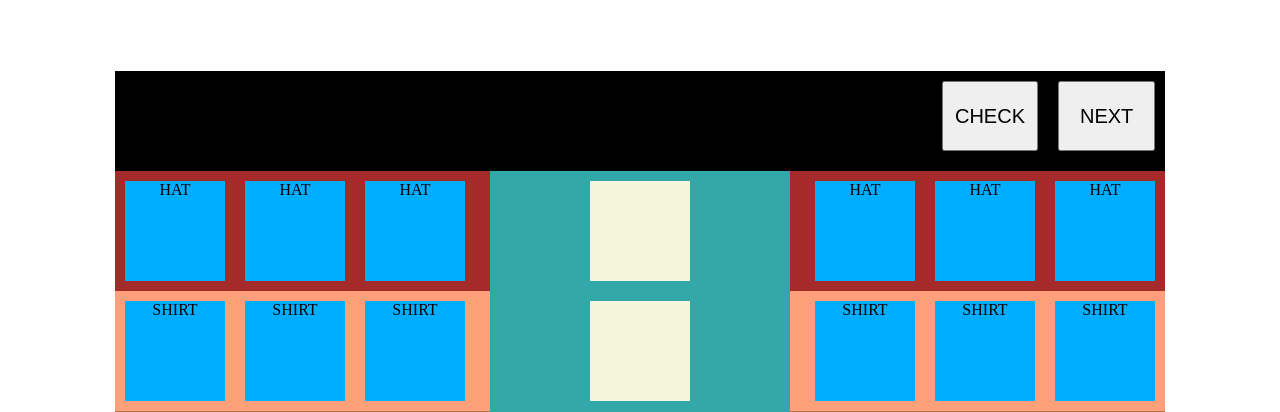
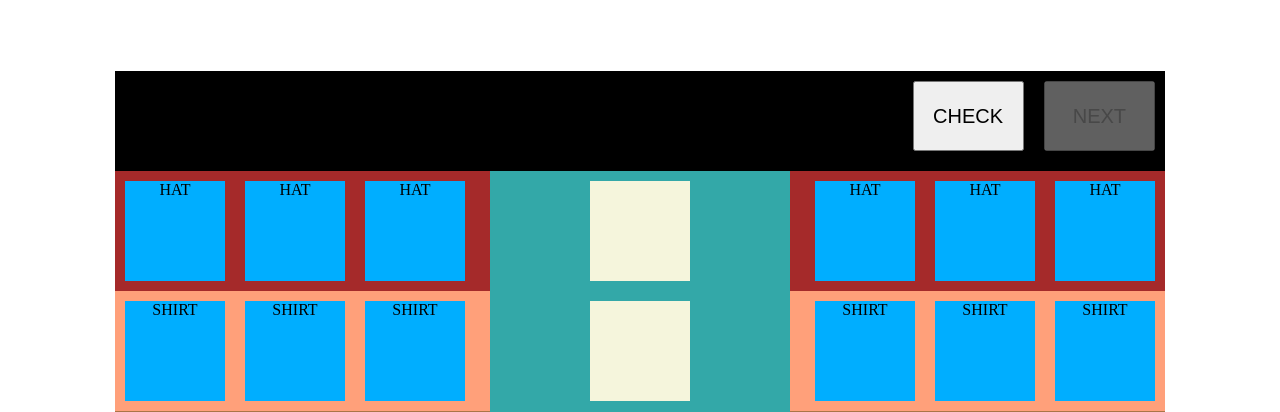
Before and after one commit to froilanenriquez3/Project1, a PHP site: page /webApp/game_froilan/index.html in a window 1280 px wide. Shown: the top 412 px of the page. Run offline with PHP 8.4, Linux system fonts and the light colour scheme.

Commit message:
Modify javascript functions

```diff
--- a/webApp/game_froilan/index.html
+++ b/webApp/game_froilan/index.html
@@ -15,9 +15,12 @@
             <div>
                 <p id="feedback"></p>
             </div>
+            <div>
+                <p id="winner"></p>
+            </div>
 
             <button onclick="checkCombo()">CHECK</button>
-            <button onclick="newCombo()">NEXT</button>
+            <button onclick="newCombo()" id="next" disabled>NEXT</button>
         </div>
 
         <div class="container">
--- a/webApp/game_froilan/script.js
+++ b/webApp/game_froilan/script.js
@@ -8,11 +8,16 @@ newCombo();
 
 //Function to check selected clothes items
 function checkCombo() {
-
+  let checkHat = false;
+  let checkShirt = false;
+  let checkPants = false;
+  let checkShoes = false;
   let text = "";
+  let text2 = "Keep trying.";
 
   if (document.querySelector(' #hathole').firstChild.id == window.hat) {
     text += "This hat is hitting it. <br>";
+    checkHat = true;
   } else {
     text += "This hat sucks. <br>";
   }
@@ -20,23 +25,32 @@ function checkCombo() {
 
   if (document.querySelector(' #shirthole').firstChild.id == window.shirt) {
     text += "This shirt is shuper. <br>";
+    checkShirt = true;
   } else {
     text += "This shirt sucks. <br>";
   }
 
   if (document.querySelector(' #pantshole').firstChild.id == window.pants) {
     text += "These pants are the cat's pajamas! Well, not literally. <br>";
+    checkPants = true;
   } else {
     text += "These pants suck. <br>"
   }
 
   if (document.querySelector(' #shoeshole').firstChild.id == window.shoes) {
-    text += "These shoes are shpectacular!";
+    text += "These shoes are shpectacular! <br>";
+    checkShoes = true;
   } else {
     text += "I am not wearing these shoes.";
   }
 
+  if ( checkHat && checkShirt && checkPants && checkShoes){
+    text2 = "You got me the perfect outfit!";
+
+  }
+  document.querySelector('#next').disabled = false;
   document.querySelector('#feedback').innerHTML = text;
+  document.querySelector('#winner').innerHTML = text2;
 }
 
 //Function to generate new outfit
@@ -138,11 +152,9 @@ function newCombo() {
     default:
       break;
   }
-
-
-
-
-
+  document.querySelector('#feedback').innerHTML = "";
+  document.querySelector('#winner').innerHTML = "";
+  console.log(hatNum + " " + shirtNum + " " + pantsNum + " " + shoesNum);
 
 }
 
--- a/webApp/game_froilan/styles/style.css
+++ b/webApp/game_froilan/styles/style.css
@@ -17,14 +17,14 @@ body {
           box-sizing: border-box;
   height: 100px;
   background-color: black;
+  color: white;
   display: -ms-grid;
   display: grid;
-  -ms-grid-columns: 7fr 1fr 1fr;
-      grid-template-columns: 7fr 1fr 1fr;
+  -ms-grid-columns: 3fr 3fr 1fr 1fr;
+      grid-template-columns: 3fr 3fr 1fr 1fr;
 }
 
 .topbar #feedback {
-  color: white;
   margin-left: 10px;
 }
 
--- a/webApp/game_froilan/styles/style.scss
+++ b/webApp/game_froilan/styles/style.scss
@@ -25,13 +25,13 @@ body{
     box-sizing: border-box;
     height: 100px;
     background-color: black;
-
+    color:white;
     display: grid;
-    grid-template-columns: 7fr 1fr 1fr;
+    grid-template-columns: 3fr 3fr 1fr 1fr;
 
 
     #feedback{
-        color: white;
+
         margin-left: 10px;
     }
 
@@ -40,6 +40,10 @@ body{
         font-size: 20px;
         padding: 3px;
         margin: 10px;
+
+        &#next{
+
+        }
     }
 }
 
```
Also changed, not shown: 1 other file.
